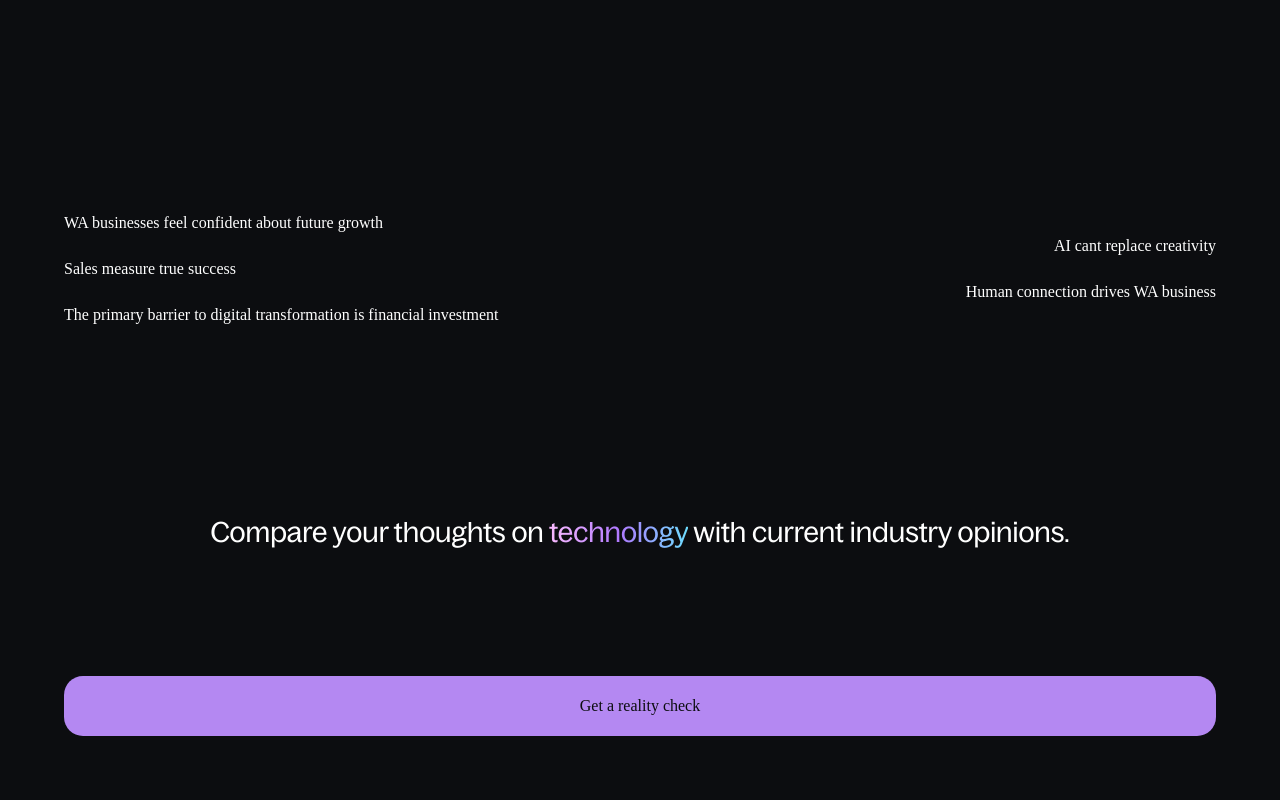
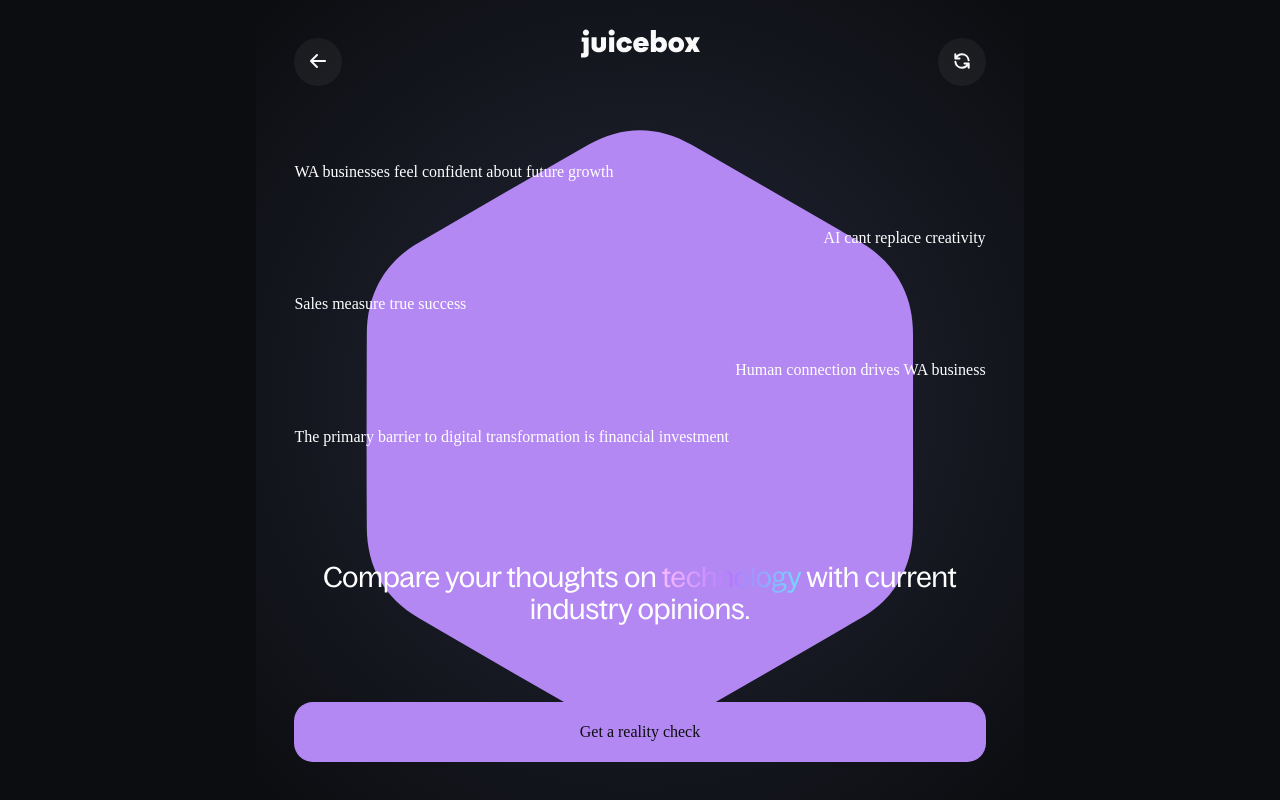
Before and after one commit to alee0510/juicebox-test, a Next.js app: page / in a window 1280 px wide. Built offline with nearby package versions, Linux system fonts and the light colour scheme.

Commit message:
refactor: add page transistion using gsap

```diff
--- a/src/app/globals.css
+++ b/src/app/globals.css
@@ -33,5 +33,21 @@
 /* @body */
 body {
   background-color: var(--background);
+  display: flex;
+  justify-content: center;
+}
+
+main {
+  height: 100vh;
+  width: 100vw;
+  max-width: 768px;
+  position: relative;
   overflow: hidden;
+  background: radial-gradient(circle, #222737, #0C0D10);
 }
+
+/* @smooth transition */
+#transition {
+  opacity: 0;
+  transition: opacity 1s ease-in-out;
+}
--- a/src/app/layout.tsx
+++ b/src/app/layout.tsx
@@ -1,21 +1,27 @@
-import type { Metadata } from "next";
+"use client";
+
+// @fonts and styles
 import { fontVariables } from "@/app/fonts";
 import "./globals.css";
 
-export const metadata: Metadata = {
-  title: "Juicebox",
-  description: "demo test for juicebox",
-};
+// @components
+import Header from "@/app/_lib/components/features/header";
+import LottieAnimation from "@/app/_lib/components/features/lottie";
 
 export default function RootLayout({
   children,
 }: Readonly<{
   children: React.ReactNode;
 }>) {
-  console.log(fontVariables);
   return (
     <html lang="en">
-      <body className={`${fontVariables}`}>{children}</body>
+      <body className={`${fontVariables}`}>
+        <main>
+          <Header />
+          <LottieAnimation />
+          {children}
+        </main>
+      </body>
     </html>
   );
 }
--- /dev/null
+++ b/src/app/template.tsx
@@ -0,0 +1,32 @@
+"use client";
+
+// @fonts and styles
+import { useRef } from "react";
+import { usePathname } from "next/navigation";
+import gsap from "gsap";
+import { useGSAP } from "@gsap/react";
+
+// @register plugins
+gsap.registerPlugin(useGSAP);
+
+// @manage transitions
+export default function Template({ children }: { children: React.ReactNode }) {
+  // @hooks
+  const pathname = usePathname();
+  const transition = useRef<HTMLDivElement>(null);
+
+  // @fade-in & fade-out transition
+  useGSAP(() => {
+    gsap.fromTo(
+      transition.current,
+      { opacity: 0 },
+      { opacity: 1, ease: "power4.inOut", duration: 0.05 }
+    );
+  }, [pathname]);
+
+  return (
+    <div ref={transition} id="transition">
+      {children}
+    </div>
+  );
+}
```
Also changed, not shown: src/app/_lib/screens/form/index.tsx (+7 -2 lines), src/app/_lib/screens/results/index.tsx (+7 -2 lines).
